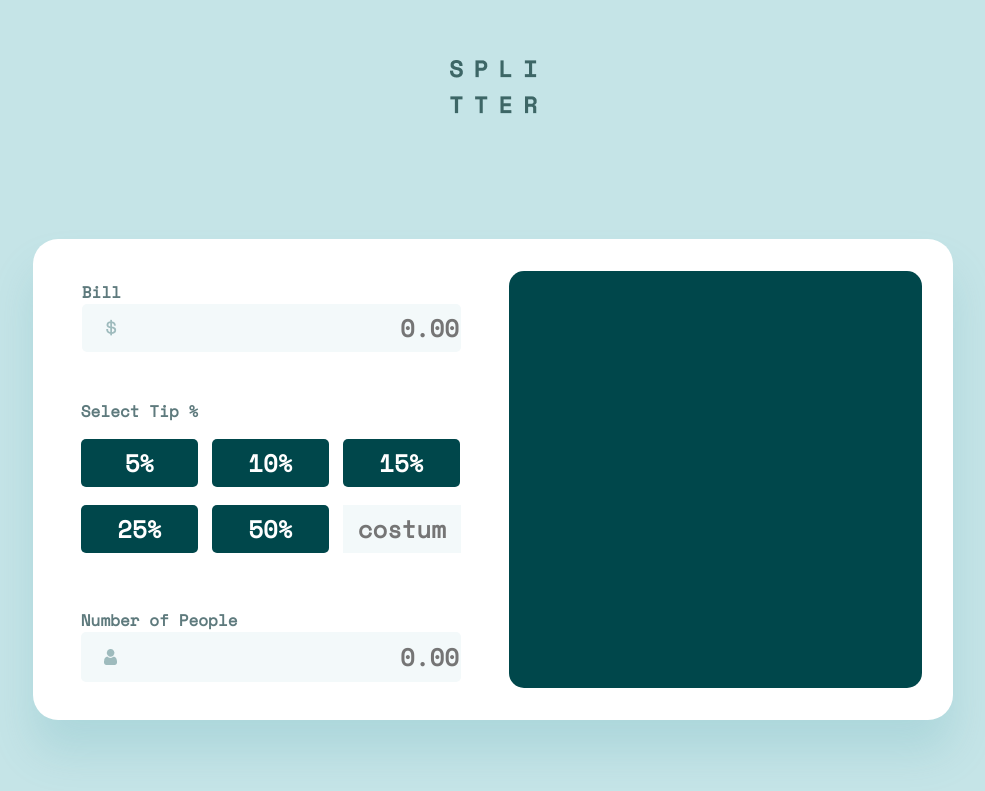
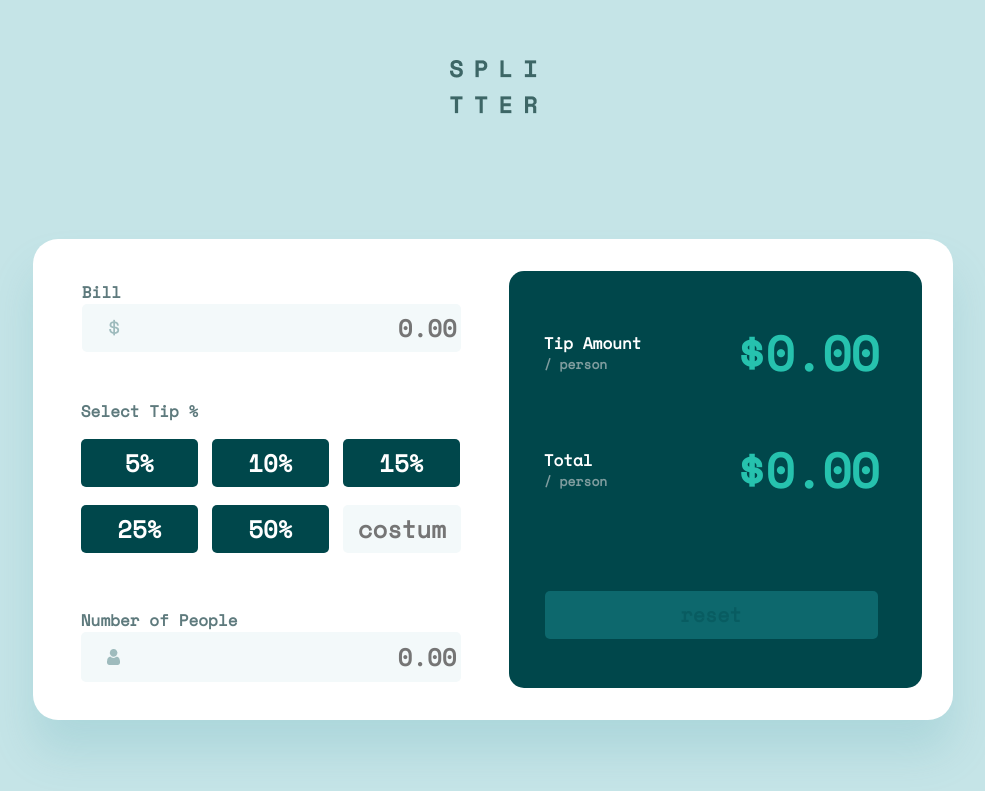
Before and after one commit to mamuka111/tip-calculator, a plain HTML site: page index.html in a window 1280 px wide. Shown: the part 185-976 px from the top of the page, without its empty margins (227-1212 px from the left). Drawn offline with nearby package versions, Linux system fonts and the light colour scheme.

Commit message:
design part finished

```diff
--- a/index.html
+++ b/index.html
@@ -44,7 +44,23 @@
                </div>
         </div>
         <div class="card2">
-
+          <div class="card3">
+            <div class="together">
+            <div class="tipAmount"><p class="p1">Tip Amount</p><p class="p2">/ person</p></div>
+            <div class="money"><p class="p3">$0.00</p></div>
+             </div>
+             <div class="together2">
+            <div class="total"><p class="p4">Total</p><p class="p5">/ person</p></div>
+            <div class="money2"><p class="p6">$0.00</p></div>
+             </div>
+          </div>
+          <div class="card4">
+            <div class="help">
+            <div class="reset">
+             <p class="p7">reset</p>
+            </div>
+            </div>
+          </div>
         </div>
     </div>
 
--- a/style.css
+++ b/style.css
@@ -69,8 +69,8 @@ color: #5E7A7D;
     border-radius: 5px;
     background: #F3F9FA;
     display: flex;
-    justify-content: space-between;
-    align-items: center;
+    justify-content: space-around;
+      align-items: center;
 }
 .inputBar:hover{
     cursor: pointer;
@@ -79,7 +79,7 @@ border: 2px solid #26C2AE;
 border-radius: 5px;
 }
 .input{
-    width: 320px;
+    width: 310px;
     height: 36px;
     background-color: #F3F9FA;
     border: 0px solid #F3F9FA;
@@ -247,29 +247,14 @@ gap: 14px;
     color: #00474B;
     cursor: pointer;
 }
-/* .custum{
-    background: #F3F9FA;
-border-radius: 5px;
-width: 117px;
-    height: 48px;
-    display: flex;
-    align-items: center;
-    justify-content: center;
-    font-family: 'Space Mono';
-    font-style: normal;
-    font-weight: 700;
-    font-size: 24px;
-    line-height: 36px;
-    text-align: right;
-    color: #547878;
-} */
+
 .costumInput:hover{
     background: #F3F9FA;
 border: 2px solid #26C2AE;
 cursor: pointer;
+border-radius: 5px;
 }
 .costumInput{
-    /* background-color: #F3F9FA; */
     border: 0px solid #F3F9FA;
     border-color: #F3F9FA;
     background: #F3F9FA;
@@ -285,6 +270,7 @@ cursor: pointer;
     display: flex;
     align-items: center;
     justify-content: center;
+    border-radius: 5px;
 }
 .costumInput:focus {
     outline-color: #F3F9FA;
@@ -312,7 +298,7 @@ color: #5E7A7D;
     background: #F3F9FA;
 border-radius: 5px;
 display: flex;
-justify-content: space-between;
+justify-content: space-around;
 align-items: center;
 }
 .personDiv{
@@ -323,7 +309,7 @@ align-items: center;
     justify-content: center
 }
 .personInput{
-    width: 319px;
+    width: 310px;
     height: 36px;
     background-color: #F3F9FA;
     border: 0px solid #F3F9FA;
@@ -336,8 +322,8 @@ align-items: center;
     text-align:end;
     color: #00474B;
     mix-blend-mode: normal;
-    /* opacity: 0.35; */
     display: flex;
+
 }
 .personInput:focus {
     outline-color: #F3F9FA;
@@ -359,3 +345,126 @@ border-radius: 5px;
 .input:hover{
     cursor: pointer;
 }
+.card3{
+    height: 280px;
+    width: 405px;
+    display: flex;
+    flex-direction: column;
+    justify-content: space-evenly;
+}
+.card4{
+    width: 405px;
+    height: 120px;
+    display: flex;
+    justify-content: center;
+    align-items: flex-end;
+}
+.p1{
+    font-family: 'Space Mono';
+font-style: normal;
+font-weight: 700;
+font-size: 16px;
+line-height: 24px;
+color: #FFFFFF;
+
+}
+.p2{
+    font-family: 'Space Mono';
+font-style: normal;
+font-weight: 700;
+font-size: 13px;
+line-height: 19px;
+color: #7F9D9F;
+}
+.p3{
+    font-family: 'Space Mono';
+font-style: normal;
+font-weight: 700;
+font-size: 48px;
+line-height: 71px;
+text-align: right;
+letter-spacing: -1px;
+color: #26C2AE;
+}
+.tipAmount{
+    width: 150px;
+}
+.money{
+    width: 150px;
+}
+.together{
+    display: flex;
+    flex-direction: row;
+    align-items: center;
+    justify-content: space-evenly;
+}
+.together2{
+    display: flex;
+    flex-direction: row;
+    align-items: center;
+    justify-content: space-evenly;
+}
+.p4{
+    font-family: 'Space Mono';
+font-style: normal;
+font-weight: 700;
+font-size: 16px;
+line-height: 24px;
+color: #FFFFFF;
+}
+.p5{
+    font-family: 'Space Mono';
+font-style: normal;
+font-weight: 700;
+font-size: 13px;
+line-height: 19px;
+color: #7F9D9F;
+}
+.total{
+    width: 150px;
+}
+.p6{
+    font-family: 'Space Mono';
+    font-style: normal;
+    font-weight: 700;
+    font-size: 48px;
+    line-height: 71px;
+    text-align: right;
+    letter-spacing: -1px;
+    color: #26C2AE;
+}
+.money2{
+width: 150px;
+}
+.reset{
+    background: #0D686D;
+border-radius: 5px;
+width: 333px;
+height: 48px;
+display: flex;
+align-items: center;
+justify-content: center;
+}
+.reset:hover{
+    background: #9FE8DF;
+border-radius: 5px;
+cursor: pointer;
+}
+.reset:hover .p7{
+opacity: 1;
+}
+.p7{
+    font-family: 'Space Mono';
+font-style: normal;
+font-weight: 700;
+font-size: 20px;
+line-height: 30px;
+text-align: center;
+color: #00474B;
+mix-blend-mode: normal;
+opacity: 0.35;
+}
+.help{
+    height: 80px;
+    width: 333px;
+}
```
